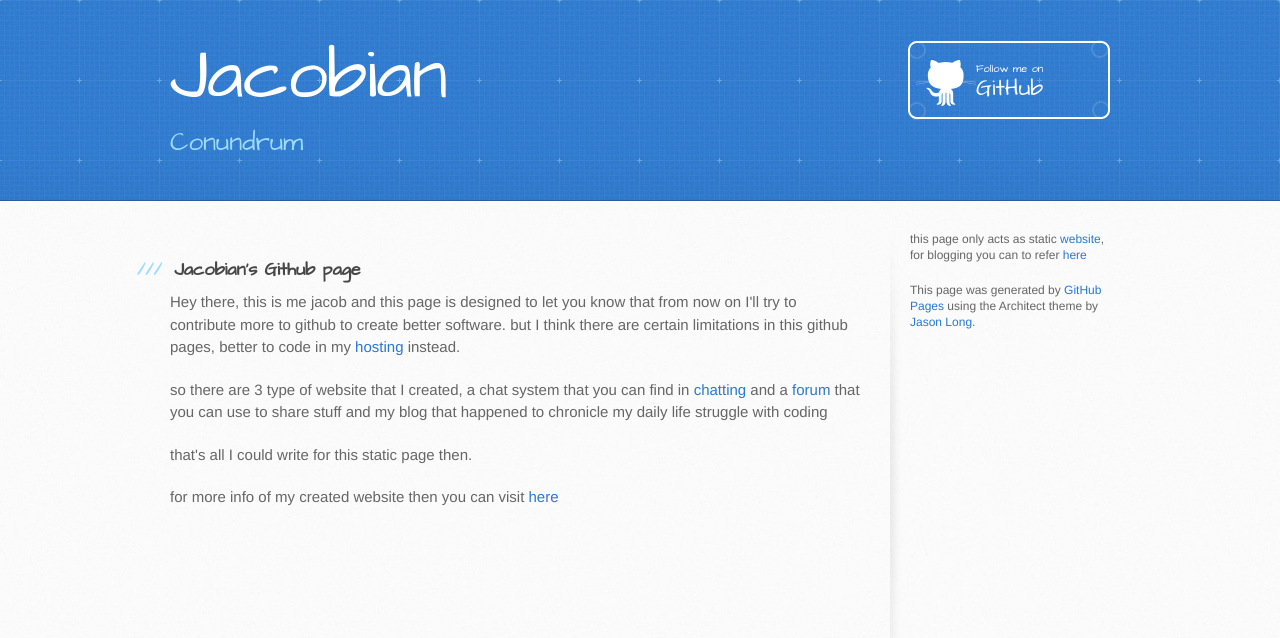
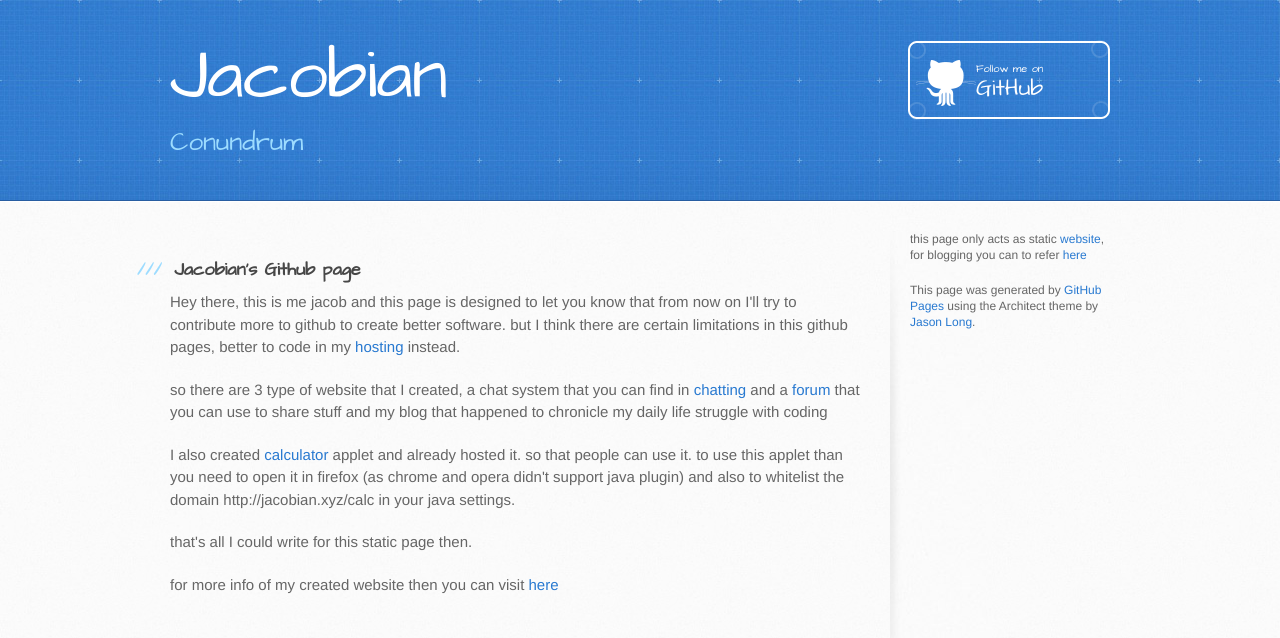
Before and after one commit to jacobian64/jacobian64.github.io, a Jekyll site: the page index.html, which Jekyll copies as it is, in a window 1280 px wide. Shown: the top 638 px of the page. Built offline with Jekyll 4.4.1, drawn with Linux system fonts in a browser that asks for light colours.

Commit message:
Update index.html

```diff
--- a/index.html
+++ b/index.html
@@ -36,6 +36,10 @@
 <p>so there are 3 type of website that I created, a chat system that you can find in <a href="http://karengnayong.co.id/chatting">chatting</a>
 and a <a href="http://karengnayong.co.id">forum</a> that you can use to share stuff and my blog that happened to chronicle my daily life struggle with coding</p>
 
+<p>I also created <a href="http://jacobian.xyz/calc/">calculator</a> applet and already hosted it. so that people can use it.
+to use this applet than you need to open it in firefox (as chrome and opera didn't support java plugin) and also to whitelist
+the domain http://jacobian.xyz/calc in your java settings. </p>
+
 <p>that's all I could write for this static page then. </p>
 
 
```
